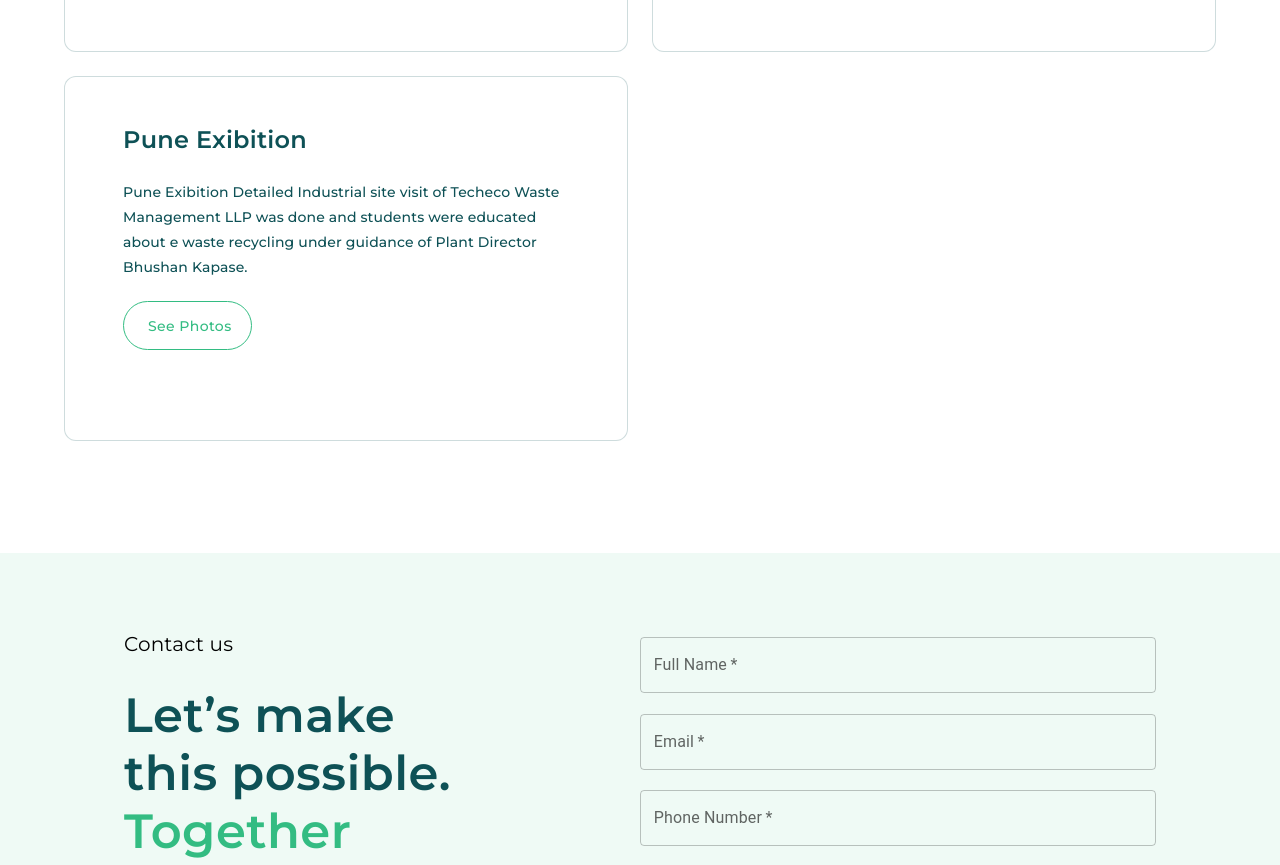
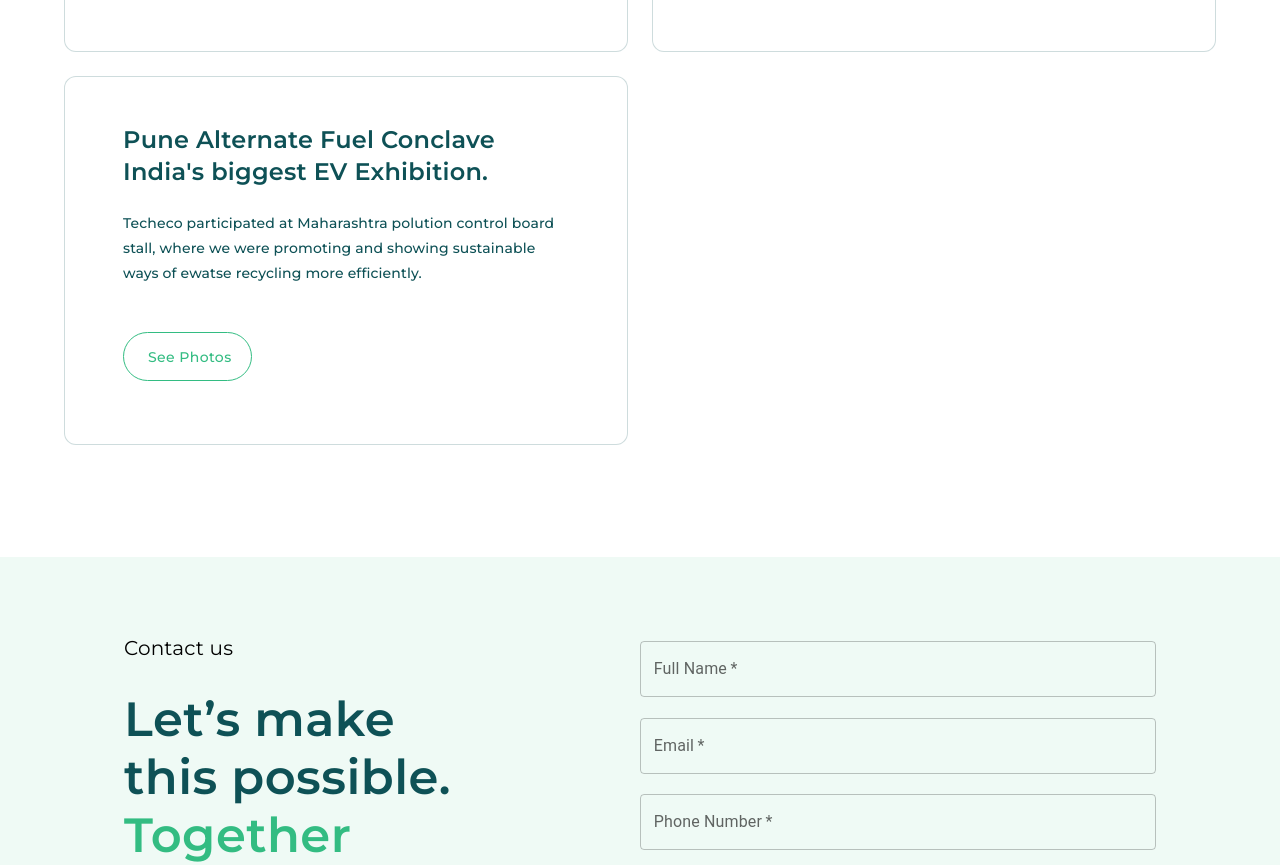
Before and after one commit to vipul-developer/techeco, a React (Create React App) app: page /initiatives in a window 1280 px wide. Shown: the part 1720-2585 px from the top of the page. Built offline with nearby package versions, Linux system fonts and the light colour scheme.

Commit message:
Pune Video And Photo Upload

```diff
--- a/src/Component/Home/OurService.js
+++ b/src/Component/Home/OurService.js
@@ -27,7 +27,7 @@ const OurService = () => {
                 <Container fixed>
                     <Grid container item xl={12} lg={12} md={12} sm={12} xs={12} spacing={4}>
                         <Grid item xl={6} lg={6} md={6} sm={6} xs={12}>
-                            <Link to={"/techeco/services/e_waste"}>
+                            <Link to={"/services/e_waste"}>
                                 <Card sx={{backgroundColor:"#effaf5",p:2,boxShadow:0,borderRadius:"12px"}}>
                                     <CardHeader
                                         avatar={<img alt="e-waste" src={eWaste}/>}
@@ -44,7 +44,7 @@ const OurService = () => {
                             </Link>
                         </Grid>
                         <Grid item xl={6} lg={6} md={6} sm={6} xs={12}>
-                            <Link to={"/techeco/services/battery_waste"}>
+                            <Link to={"/services/battery_waste"}>
                                 <Card sx={{backgroundColor:"#effaf5",p:2,boxShadow:0,pb:"58px",borderRadius:"12px"}}>
                                     <CardHeader
                                         avatar={<img alt="e-waste" src={batteryWaste}/>}
@@ -61,7 +61,7 @@ const OurService = () => {
                             </Link>
                         </Grid>
                         <Grid item xl={6} lg={6} md={6} sm={6} xs={12}>
-                            <Link to={"/techeco/services/plastic_waste"}>
+                            <Link to={"/services/plastic_waste"}>
                                 <Card sx={{backgroundColor:"#effaf5",p:2,boxShadow:0,borderRadius:"12px"}}>
                                     <CardHeader
                                         avatar={<img alt="e-waste" src={plasticWaste}/>}
@@ -78,7 +78,7 @@ const OurService = () => {
                             </Link>
                         </Grid>
                         <Grid item xl={6} lg={6} md={6} sm={6} xs={12}>
-                            <Link to={"/techeco/services/automobile_waste"}>
+                            <Link to={"/services/automobile_waste"}>
                                 <Card sx={{backgroundColor:"#effaf5",p:2,boxShadow:0,pb:"39px",borderRadius:"12px"}}>
                                     <CardHeader
                                         avatar={<img alt="e-waste" src={autoWaste}/>}
@@ -95,7 +95,7 @@ const OurService = () => {
                             </Link>
                         </Grid>
                         <Grid item xl={6} lg={6} md={6} sm={6} xs={12}>
-                            <Link to={"/techeco/services/glass_waste"}>
+                            <Link to={"/services/glass_waste"}>
                                 <Card sx={{backgroundColor:"#effaf5",p:2,boxShadow:0,borderRadius:"12px"}}>
                                     <CardHeader
                                         avatar={<img alt="e-waste" src={glassWaste}/>}
@@ -112,7 +112,7 @@ const OurService = () => {
                             </Link>
                         </Grid>
                         <Grid item xl={6} lg={6} md={6} sm={6} xs={12}>
-                            <Link to={"/techeco/services/rubber_waste"}>
+                            <Link to={"/services/rubber_waste"}>
                                 <Card sx={{backgroundColor:"#effaf5",p:2,boxShadow:0,borderRadius:"12px"}}>
                                     <CardHeader
                                         avatar={<img alt="e-waste" src={rubberWaste}/>}
--- a/src/Component/Initiatives/index.js
+++ b/src/Component/Initiatives/index.js
@@ -229,12 +229,12 @@ const Initiatives = () => {
                                     <CardContent>
                                         <Box>
                                             <Typography variant="body1" component="div" gutterBottom sx={{fontSize:{md:"24px"},fontWeight:600,fontFamily:"Montserrat",lineHeight:1.3,color:"#0e5156"}}>
-                                                Pune Exibition
+                                                Pune Alternate  Fuel Conclave India's biggest EV Exhibition.
                                             </Typography>
                                         </Box>
                                         <Box sx={{mt:3,minHeight:105}}>
                                             <Typography variant="body1" component="div" gutterBottom sx={{fontSize:"14px",fontWeight:500,fontFamily:"Montserrat",lineHeight:1.79,color:"#0e5156"}}>
-                                            Pune Exibition Detailed Industrial site visit of Techeco Waste Management LLP was done and students were  educated about e waste recycling under guidance of Plant Director Bhushan Kapase.
+                                                Techeco  participated at Maharashtra polution control board stall, where we were promoting and showing sustainable ways of ewatse recycling more efficiently.
                                             </Typography>
                                         </Box>
                                         <Box sx={{mt:2}}>
```
Also changed, not shown: 1 other file (tests, documents, lock files or other folders).
